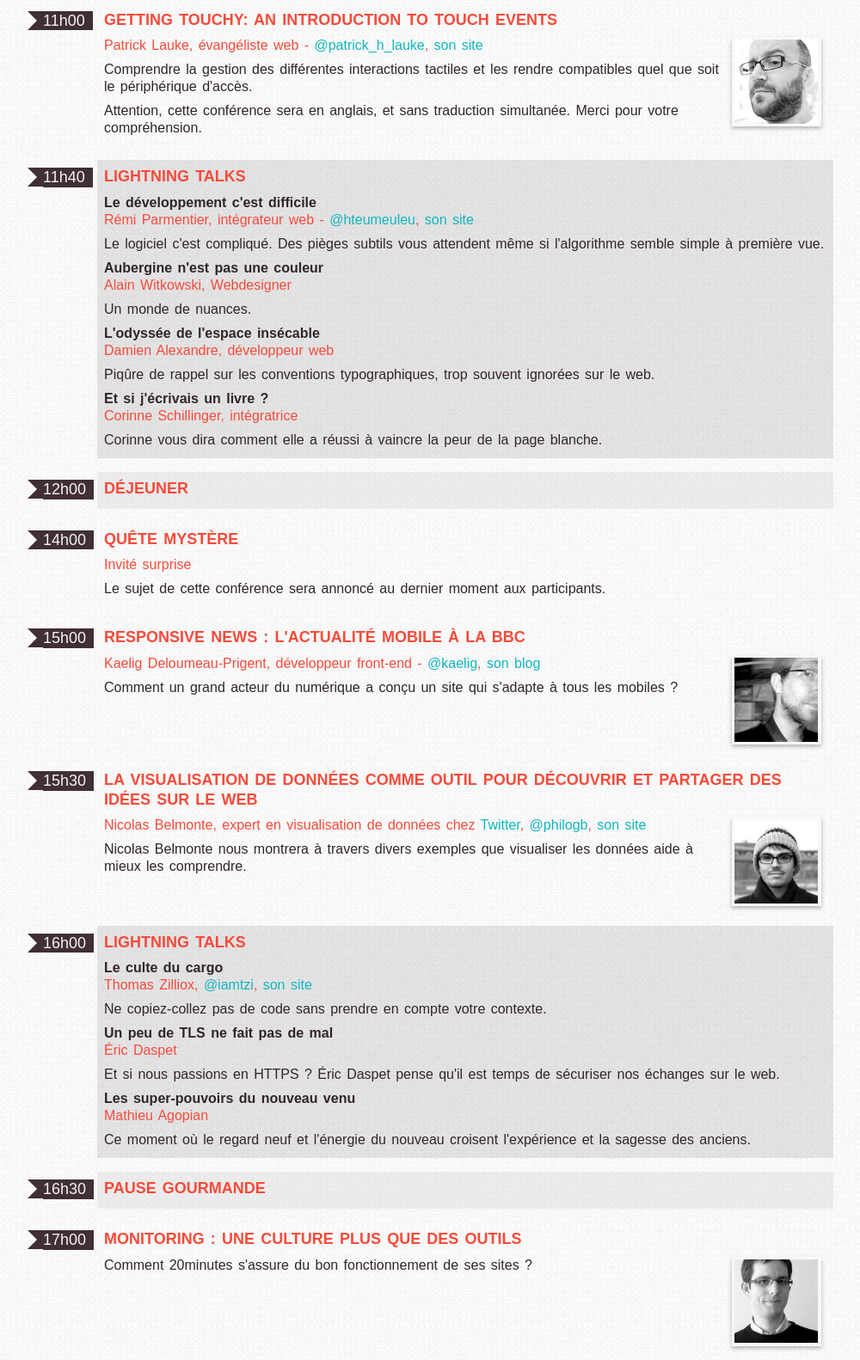
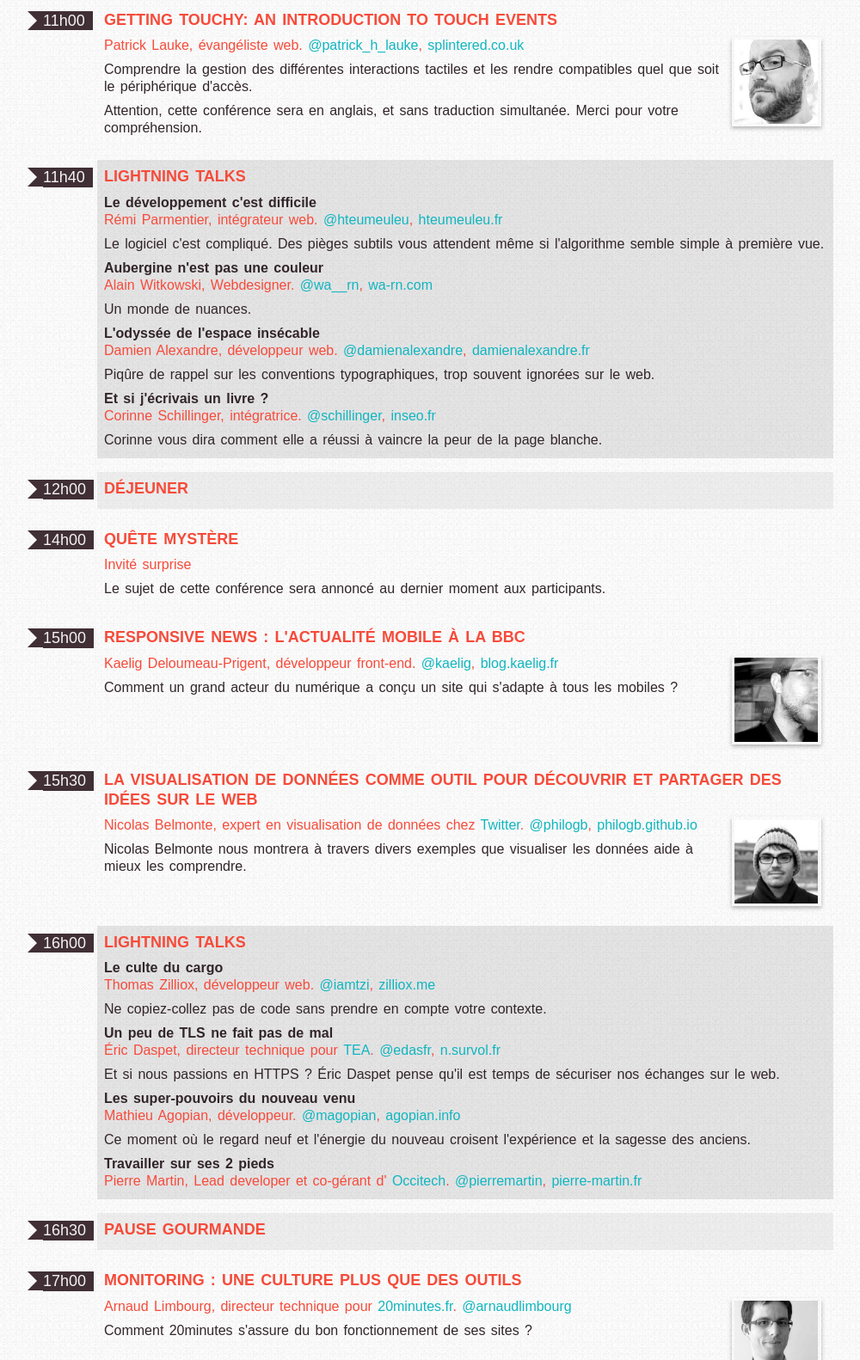
Before and after one commit to sudweb/2014, a plain HTML site: page conferences.html in a window 1280 px wide. Shown: the part 1218-2800 px from the top of the page at 86% size, without its empty margins (135-1135 px from the left). Drawn offline with Linux system fonts and the light colour scheme; a web font is replaced by a local one.

Commit message:
Mise à jour des infos sur les orateurs (et retour de la LT de Pierre Martin : "Travailler sur ses 2 pieds")

```diff
--- a/conferences.html
+++ b/conferences.html
@@ -92,7 +92,7 @@
 							Olivier de Villardi, chef de projet web à la
 							<a href="http://www.macsf.fr/"><abbr>MACSF</abbr></a>.
 							<a href="https://twitter.com/JacquesMuffin">@JacquesMuffin</a>,
-							<a href="http://jacquesmuffin.fr/" title="Site personnel d'Olivier de Villardi">site personnel</a>
+							<a href="http://jacquesmuffin.fr/">jacquesmuffin.fr</a>
 						</p>
 						<p>
 							Après avoir été prestataire Olivier est devenu client. Analysons avec lui ces deux rôles pour en finir avec les dialogues de sourd.
@@ -105,7 +105,7 @@
 						<h3 class="session__title">Conduite du changement, de l'artisanat à l'industrialisation</h3>
 						<img src="img/orateurs/agnes-haasser.jpg" alt="" class="session__photo" />
 						<p class="session__speaker">
-							Agnès Haasser, développeuse web -
+							Agnès Haasser, développeuse web.
 							<a href="https://twitter.com/tut_tuuut">@tut_tuuut</a>
 						</p>
 						<p>
@@ -119,9 +119,9 @@
 						<h3 class="session__title">Sass et Compass ont embelli mon quotidien</h3>
 						<img src="img/orateurs/mehdi-kabab.jpg" alt="" class="session__photo" />
 						<p class="session__speaker">
-							Mehdi Kabab, développeur web -
-							<a class="twitter-link" href="https://twitter.com/piouPiouM">@piouPiouM</a>,
-							<a href="http://pioupioum.fr/">son blog</a>
+							Mehdi Kabab, développeur web.
+							<a href="https://twitter.com/piouPiouM">@piouPiouM</a>,
+							<a href="http://pioupioum.fr/">pioupioum.fr</a>
 						</p>
 						<p>
 							Comment simplifier la gestion des CSS dans un environnement de production complexe ?
@@ -138,9 +138,9 @@
 						<h2 class="session__title" lang="en">Getting Touchy: an introduction to Touch Events</h2>
 						<img src="img/orateurs/patrick-lauke.jpg" alt="" class="session__photo" />
 						<p class="session__speaker">
-							Patrick Lauke, évangéliste web -
+							Patrick Lauke, évangéliste web.
 							<a href="https://twitter.com/patrick_h_lauke">@patrick_h_lauke</a>,
-							<a href="http://www.splintered.co.uk/">son site</a>
+							<a href="http://www.splintered.co.uk/">splintered.co.uk</a>
 						</p>
 						<p>
 							Comprendre la gestion des différentes interactions tactiles et les rendre compatibles quel que soit le périphérique d'accès.
@@ -160,9 +160,9 @@
 							<h4>Le développement c'est difficile</h4>
 							<img src="img/orateurs/remi-parmentier.jpg" alt="" class="session__photo" />
 							<p class="session__speaker">
-								Rémi Parmentier, intégrateur web -
+								Rémi Parmentier, intégrateur web.
 								<a href="https://twitter.com/hteumeuleu">@hteumeuleu</a>,
-								<a href="http://www.hteumeuleu.fr/">son site</a>
+								<a href="http://www.hteumeuleu.fr/">hteumeuleu.fr</a>
 							</p>
 							<p>
 								Le logiciel c'est compliqué. Des pièges subtils vous attendent même si l'algorithme semble simple à première vue.
@@ -171,13 +171,21 @@
 						<li>
 							<h4>Aubergine n'est pas une couleur</h4>
 							<img src="img/orateurs/alain-witkowski.jpg" alt="" class="session__photo" />
-							<p class="session__speaker">Alain Witkowski, Webdesigner</p>
+							<p class="session__speaker">
+								Alain Witkowski, Webdesigner.
+								<a href="https://twitter.com/wa__rn">@wa__rn</a>,
+								<a href="http://www.wa-rn.com/">wa-rn.com</a>
+							</p>
 							<p>Un monde de nuances.</p>
 						</li>
 						<li>
 							<h4>L'odyssée de l'espace insécable</h4>
 							<img src="img/orateurs/damien-alexandre.jpg" alt="" class="session__photo" />
-							<p class="session__speaker">Damien Alexandre, développeur web</p>
+							<p class="session__speaker">
+								Damien Alexandre, développeur web.
+								<a href="https://twitter.com/damienalexandre">@damienalexandre</a>,
+								<a href="http://damienalexandre.fr/">damienalexandre.fr</a>
+							</p>
 							<p>
 								Piqûre de rappel sur les conventions typographiques, trop souvent ignorées sur le web.
 							</p>
@@ -185,7 +193,11 @@
 						<li>
 							<h4>Et si j'écrivais un livre&nbsp;?</h4>
 							<img src="img/orateurs/corinne-schillinger.jpg" alt="" class="session__photo" />
-							<p class="session__speaker">Corinne Schillinger, intégratrice</p>
+							<p class="session__speaker">
+								Corinne Schillinger, intégratrice.
+								<a href="https://twitter.com/schillinger">@schillinger</a>,
+								<a href="http://www.inseo.fr/">inseo.fr</a>
+							</p>
 							<p>
 								Corinne vous dira comment elle a réussi à vaincre la peur de la page blanche.
 							</p>
@@ -212,9 +224,9 @@
 						<h3 class="session__title"><span lang="en">Responsive News</span> : l'actualité mobile à la <abbr>BBC</abbr></h3>
 						<img src="img/orateurs/kaelig-deloumeau-prigent.jpg" alt="" class="session__photo" />
 						<p class="session__speaker">
-							Kaelig Deloumeau-Prigent, développeur front-end -
+							Kaelig Deloumeau-Prigent, développeur front-end.
 							<a href="http://twitter.com/kaelig">@kaelig</a>,
-							<a href="http://blog.kaelig.fr/">son blog</a>
+							<a href="http://blog.kaelig.fr/">blog.kaelig.fr</a>
 						</p>
 						<p>
 							Comment un grand acteur du numérique a conçu un site qui s'adapte à tous les mobiles&nbsp;?
@@ -230,9 +242,9 @@
 						<img src="img/orateurs/nicolas-belmonte.jpg" alt="" class="session__photo" />
 						<p class="session__speaker">
 							Nicolas Belmonte, expert en visualisation de données chez
-							<a href="https://twitter.com/">Twitter</a>,
+							<a href="https://twitter.com/">Twitter</a>.
 							<a href="https://twitter.com/philogb">@philogb</a>,
-							<a href="http://philogb.github.io/">son site</a>
+							<a href="http://philogb.github.io/">philogb.github.io</a>
 						</p>
 						<p>
 							Nicolas Belmonte nous montrera à travers divers exemples que visualiser les données aide à mieux les comprendre.
@@ -248,9 +260,9 @@
 						<li>
 							<h4>Le culte du cargo</h4>
 							<p class="session__speaker">
-								Thomas Zilliox,
+								Thomas Zilliox, développeur web.
 								<a href="https://twitter.com/iamtzi">@iamtzi</a>,
-								<a href="http://zilliox.me/">son site</a>
+								<a href="http://zilliox.me/">zilliox.me</a>
 							</p>
 							<p>
 								Ne copiez-collez pas de code sans prendre en compte votre contexte.
@@ -259,7 +271,10 @@
 						<li>
 							<h4>Un peu de <abbr>TLS</abbr> ne fait pas de mal</h4>
 							<p class="session__speaker">
-								Éric Daspet
+								Éric Daspet, directeur technique pour
+								<a href="http://www.tea-ebook.com/"><abbr lang="en">TEA</abbr></a>.
+								<a href="https://twitter.com/edasfr">@edasfr</a>,
+								<a href="http://n.survol.fr/">n.survol.fr</a>
 							</p>
 							<p>
 								Et si nous passions en <abbr>HTTPS</abbr>&nbsp;? Éric Daspet pense qu'il est temps de sécuriser nos échanges sur le web.
@@ -268,10 +283,21 @@
 						<li>
 							<h4>Les super-pouvoirs du nouveau venu</h4>
 							<p class="session__speaker">
-								Mathieu Agopian
+								Mathieu Agopian, développeur.
+								<a href="https://twitter.com/magopian">@magopian</a>,
+								<a href="http://agopian.info/">agopian.info</a>
 							</p>
 							<p>
 								Ce moment où le regard neuf et l'énergie du nouveau croisent l'expérience et la sagesse des anciens.
+							</p>
+						</li>
+						<li>
+							<h4>Travailler sur ses 2 pieds</h4>
+							<p class="session__speaker">
+								Pierre Martin, Lead developer et co-gérant d'
+								<a href="http://www.occi-tech.com/">Occitech</a>.
+								<a href="https://twitter.com/pierremartin">@pierremartin</a>,
+								<a href="http://www.pierre-martin.fr/">pierre-martin.fr</a>
 							</p>
 						</li>
 					</ol>
@@ -285,8 +311,13 @@
 					<div class="session__description">
 						<h3 class="session__title">Monitoring : une culture plus que des outils</h3>
 						<img src="img/orateurs/arnaud-limbourg.jpg" alt="" class="session__photo" />
+						<p class="session__speaker">
+							Arnaud Limbourg, directeur technique pour
+							<a href="http://www.20minutes.fr/">20minutes.fr</a>.
+							<a href="https://twitter.com/arnaudlimbourg">@arnaudlimbourg</a>
+						</p>
 						<p>
-							Comment 20minutes s'assure du bon fonctionnement de ses sites ?
+							Comment 20minutes s'assure du bon fonctionnement de ses sites&nbsp;?
 						</p>
 					</div>
 				</li>
@@ -295,6 +326,11 @@
 					<div class="session__description">
 						<h3 class="session__title">Comment l'impression <abbr>3D</abbr> va modifier le web et l'économie</h3>
 						<img src="img/orateurs/marc-lipskier.jpg" alt="" class="session__photo" />
+						<p class="session__speaker">
+							Marc Lipskier, avocat.
+							<a href="https://twitter.com/Bambooandbees">@Bambooandbees</a>,
+							<a href="http://www.bambooandbees.com/">bambooandbees.com</a>
+						</p>
 						<p>
 							Reproduction à bas coût des objets du quotidien : enjeux économiques, perspectives pour nos métiers et droits d'auteur avec Maître Marc Lipskier.
 						</p>
```
